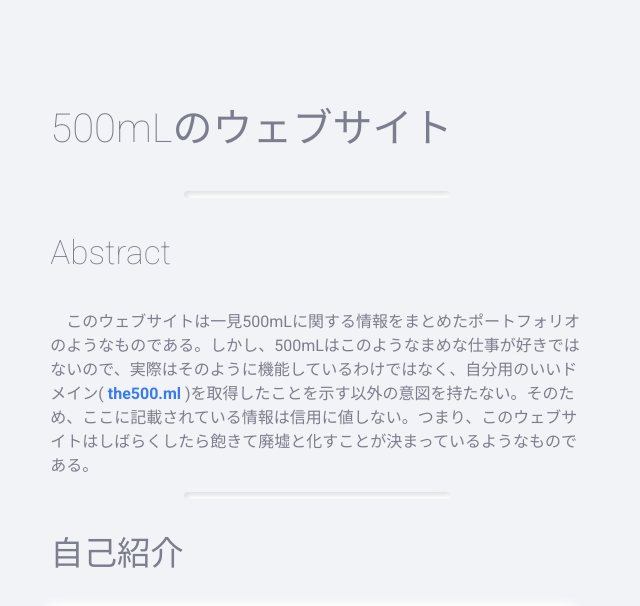
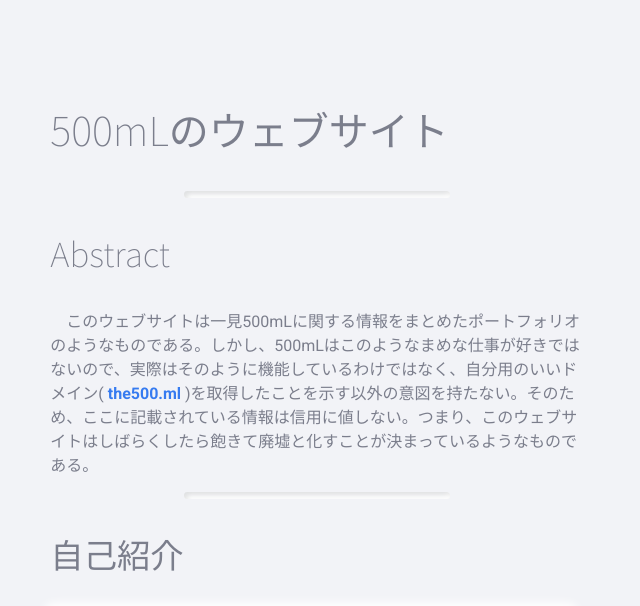
Before and after one commit to 500cc/website, a plain HTML site: page index.html in a window 1280 px wide. Shown: the top 606 px of the page, 323-963 px from the left. Drawn offline with Linux system fonts and the light colour scheme.

Commit message:
fixed ugly fonts

```diff
--- a/index.html
+++ b/index.html
@@ -7,7 +7,8 @@
     <meta name="viewport" content="width=device-width, initial-scale=1.0">
     <link rel="preconnect" href="https://fonts.googleapis.com">
     <link rel="preconnect" href="https://fonts.gstatic.com" crossorigin>
-    <link href="https://fonts.googleapis.com/css2?family=Noto+Sans+JP:wght@100&display=swap" rel="stylesheet">
+    <link href="https://fonts.googleapis.com/css2?family=Noto+Sans+JP:wght@100&family=Roboto&display=swap"
+        rel="stylesheet">
     <link rel="stylesheet" href="css/skeuos.min.css">
     <!--
         Skeuos CSS Library is released under the MIT license.
@@ -16,7 +17,16 @@
     -->
     <style>
         body {
+            font-family: 'Roboto', sans-serif;
+            font-style: normal;
+            font-weight: normal;
+        }
+
+        h2,
+        h3 {
             font-family: 'Noto Sans JP', sans-serif;
+            font-style: normal;
+            font-weight: thin;
         }
 
         p {
@@ -30,7 +40,7 @@
             width: 50em;
         }
     </style>
-    <script src="js/lightsout.js"></script>
+    <script src="js/lightsout.js" defer></script>
     <title>500mLのウェブサイト</title>
 </head>
 
```
